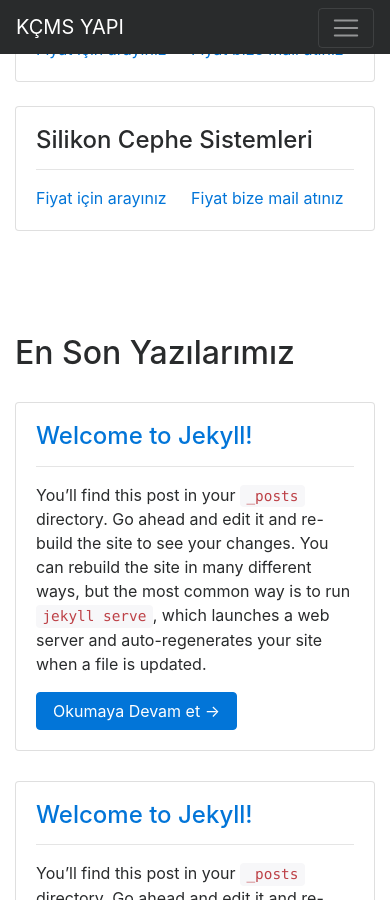
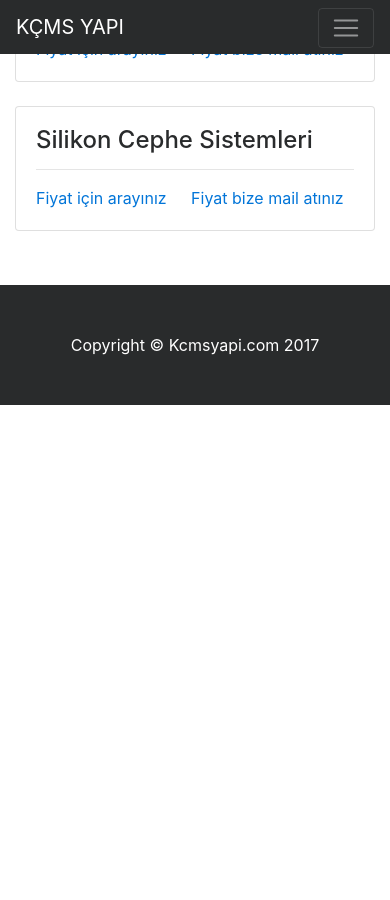
Before and after one commit to Kcmsyapi/bsss, a Jekyll site: the page built from index.html, in a window 390 px wide and 900 px high, scrolled down 2197 px. Built offline with Jekyll 4.4.1, drawn with Linux system fonts in a browser that asks for light colours; after the commit the page ends 2602 px from its top, so only the background shows below that; some of the changed text lies outside the part shown.

Commit message:
add pagination
add pagination to post
change about page
write new post

```diff
--- a/Gemfile
+++ b/Gemfile
@@ -17,7 +17,6 @@
 # If you want to use GitHub Pages, remove the "gem "jekyll"" above and
 # uncomment the line below. To upgrade, run `bundle update github-pages`.
 gem "github-pages", group: :jekyll_plugins
-
 # If you have any plugins, put them here!
 group :jekyll_plugins do
    gem "jekyll-feed", "~> 0.6"
@@ -25,3 +24,4 @@
 
 # Windows does not include zoneinfo files, so bundle the tzinfo-data gem
 gem 'tzinfo-data', platforms: [:mingw, :mswin, :x64_mingw, :jruby]
+gem 'wdm', '~> 0.1.0' if Gem.win_platform?
--- a/_config.yml
+++ b/_config.yml
@@ -24,6 +24,9 @@
 theme: minima
 gems:
   - jekyll-feed
+  - jekyll-sitemap
+paginate: 2
+paginate_path: "blog/page:num"
 exclude:
   - Gemfile
   - Gemfile.lock
--- a/_includes/nav.html
+++ b/_includes/nav.html
@@ -16,6 +16,9 @@
                 </li>
                  {% endif %}
                 {% endfor %}
+                <li class="nav-item">
+                    <a class="nav-link" href="{{ site.url }}/blog">Yazılarımız</a>
+                </li>
             </ul>
         </div>
     </div>
--- a/_posts/2017-03-22-welcome-to-jekyll.markdown
+++ /dev/null
@@ -1,27 +0,0 @@
----
-layout: post
-title:  "Welcome to Jekyll!"
-date:   2017-03-22 18:50:33 +0300
-
----
-You’ll find this post in your `_posts` directory. Go ahead and edit it and re-build the site to see your changes. You can rebuild the site in many different ways, but the most common way is to run `jekyll serve`, which launches a web server and auto-regenerates your site when a file is updated.
-
-<!--break-->
-
-To add new posts, simply add a file in the `_posts` directory that follows the convention `YYYY-MM-DD-name-of-post.ext` and includes the necessary front matter. Take a look at the source for this post to get an idea about how it works.
-
-Jekyll also offers powerful support for code snippets:
-
-{% highlight ruby %}
-def print_hi(name)
-  puts "Hi, #{name}"
-end
-print_hi('Tom')
-#=> prints 'Hi, Tom' to STDOUT.
-{% endhighlight %}
-
-Check out the [Jekyll docs][jekyll-docs] for more info on how to get the most out of Jekyll. File all bugs/feature requests at [Jekyll’s GitHub repo][jekyll-gh]. If you have questions, you can ask them on [Jekyll Talk][jekyll-talk].
-
-[jekyll-docs]: https://jekyllrb.com/docs/home
-[jekyll-gh]:   https://github.com/jekyll/jekyll
-[jekyll-talk]: https://talk.jekyllrb.com/
--- a/_posts/2017-03-22-welcome-to-jekyll0.markdown
+++ /dev/null
@@ -1,27 +0,0 @@
----
-layout: post
-title:  "Welcome to Jekyll!"
-date:   2017-03-22 20:50:33 +0300
-
----
-You’ll find this post in your `_posts` directory. Go ahead and edit it and re-build the site to see your changes. You can rebuild the site in many different ways, but the most common way is to run `jekyll serve`, which launches a web server and auto-regenerates your site when a file is updated.
-
-<!--break-->
-
-To add new posts, simply add a file in the `_posts` directory that follows the convention `YYYY-MM-DD-name-of-post.ext` and includes the necessary front matter. Take a look at the source for this post to get an idea about how it works.
-
-Jekyll also offers powerful support for code snippets:
-
-{% highlight ruby %}
-def print_hi(name)
-  puts "Hi, #{name}"
-end
-print_hi('Tom')
-#=> prints 'Hi, Tom' to STDOUT.
-{% endhighlight %}
-
-Check out the [Jekyll docs][jekyll-docs] for more info on how to get the most out of Jekyll. File all bugs/feature requests at [Jekyll’s GitHub repo][jekyll-gh]. If you have questions, you can ask them on [Jekyll Talk][jekyll-talk].
-
-[jekyll-docs]: https://jekyllrb.com/docs/home
-[jekyll-gh]:   https://github.com/jekyll/jekyll
-[jekyll-talk]: https://talk.jekyllrb.com/
--- a/css/modern-business.css
+++ b/css/modern-business.css
@@ -31,12 +31,12 @@
 }
 body {
   /* Margin bottom by footer height */
-  margin-bottom: 60px;
+  margin-bottom: 100px;
 }
 .footer {
   position: absolute;
   width: 100%;
-
+  bottom: 0;
 }
 
 
--- a/index.html
+++ b/index.html
@@ -29,9 +29,9 @@
                           <h4 class="card-title">  {{services_item.title }}</h4><hr>
 
 
-                            <a href="href="tel:55555555"" class="card-link">Fiyat için arayınız</a>
+                            <a href="tel:+905326950319" class="card-link">Fiyat için arayınız</a>
 
-                          <a href="mailto:name@example.com" class="card-link">Fiyat bize mail atınız</a>
+                          <a  href="mailto:kcmsyapi@gmail.com"class="card-link">Fiyat bize mail atınız</a>
 
 
                       </div>
@@ -42,34 +42,3 @@
 
         </div>
     </div>
-
-
-    <!-- Page Content -->
-    <div class="container blog">
-        <h2>En Son Yazılarımız</h2><br>
-
-        <div class="row">
-            {% for post in site.posts %}
-            <div class="col-lg-3 col-md-4 col-sm-6 portfolio-item">
-                <div class="card h-100">
-
-                    <div class="card-block">
-                        <h4 class="card-title"><a href="#">{{post.title}}</a></h4><hr>
-                        <p class="card-text">
-                                                {{ post.content | split:'<!--break-->' | first }}
-                                     {% if post.content contains '<!--break-->' %}
-                                   {% endif %}
-</p>
-                  <a href="{{post.url}}" class="btn btn-primary">Okumaya Devam et &rarr;</a>
-                    </div>
-                </div>
-
-            </div>
-              {% endfor %}
-
-        </div>
-
-    </div>
-    <!-- /.container -->
-
-    <br>
--- a/services.html
+++ b/services.html
@@ -15,10 +15,10 @@
 
                         <h4 class="card-title">  {{services_item.title }}</h4><hr>
 
+                         <a >05326950319</a>
+                          <a href="tel:+905326950319" class="card-link">Fiyat için arayınız</a>
 
-                          <a href="href="tel:55555555"" class="card-link">Fiyat için arayınız</a>
-
-                        <a href="mailto:name@example.com" class="card-link">Fiyat bize mail atınız</a>
+                        <a href="mailto:kcmsyapi@gmail.com" class="card-link">Fiyat bize mail atınız</a>
 
 
                     </div>
```
Also changed, not shown: _posts/2017-03-23-Aluminyum.md (added, +37 -0 lines), about.html (+13 -4 lines), blog.html (deleted, +0 -52 lines), blog/index.html (added, +50 -0 lines), Gemfile.lock.
